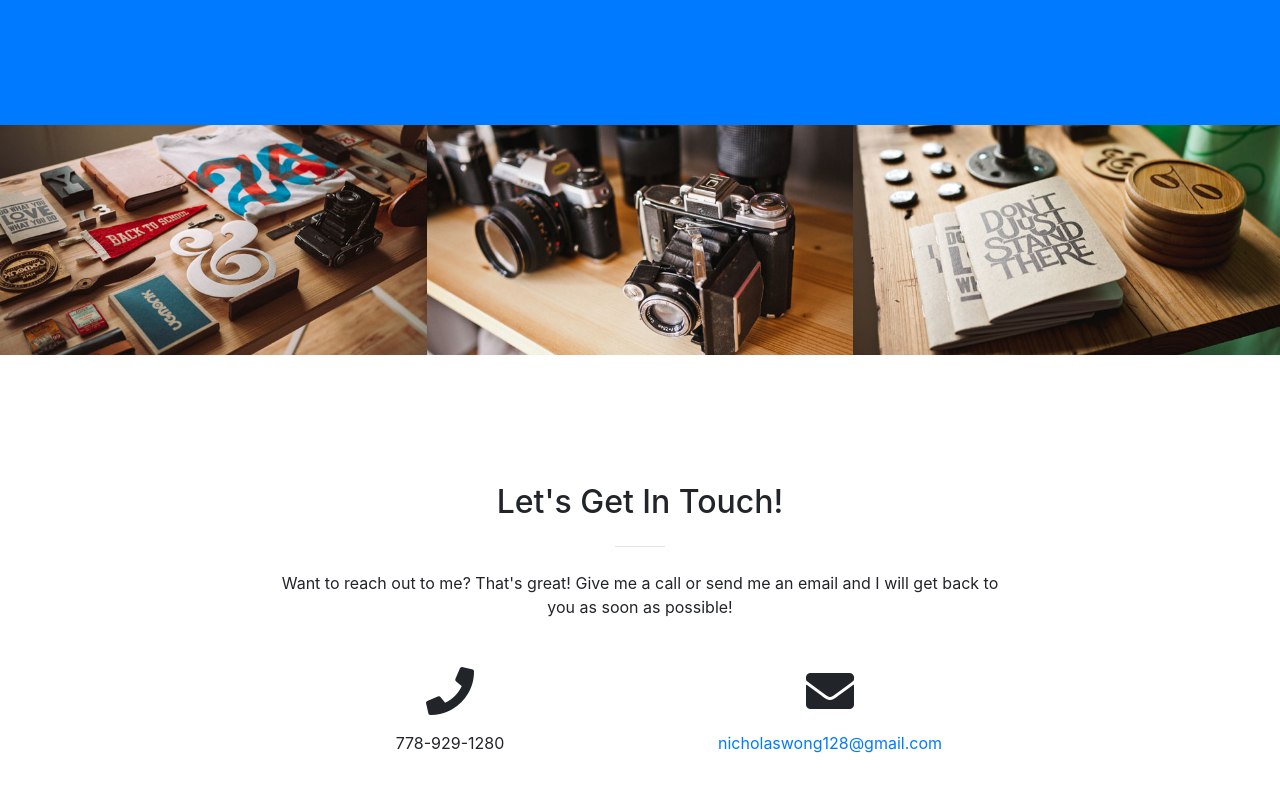
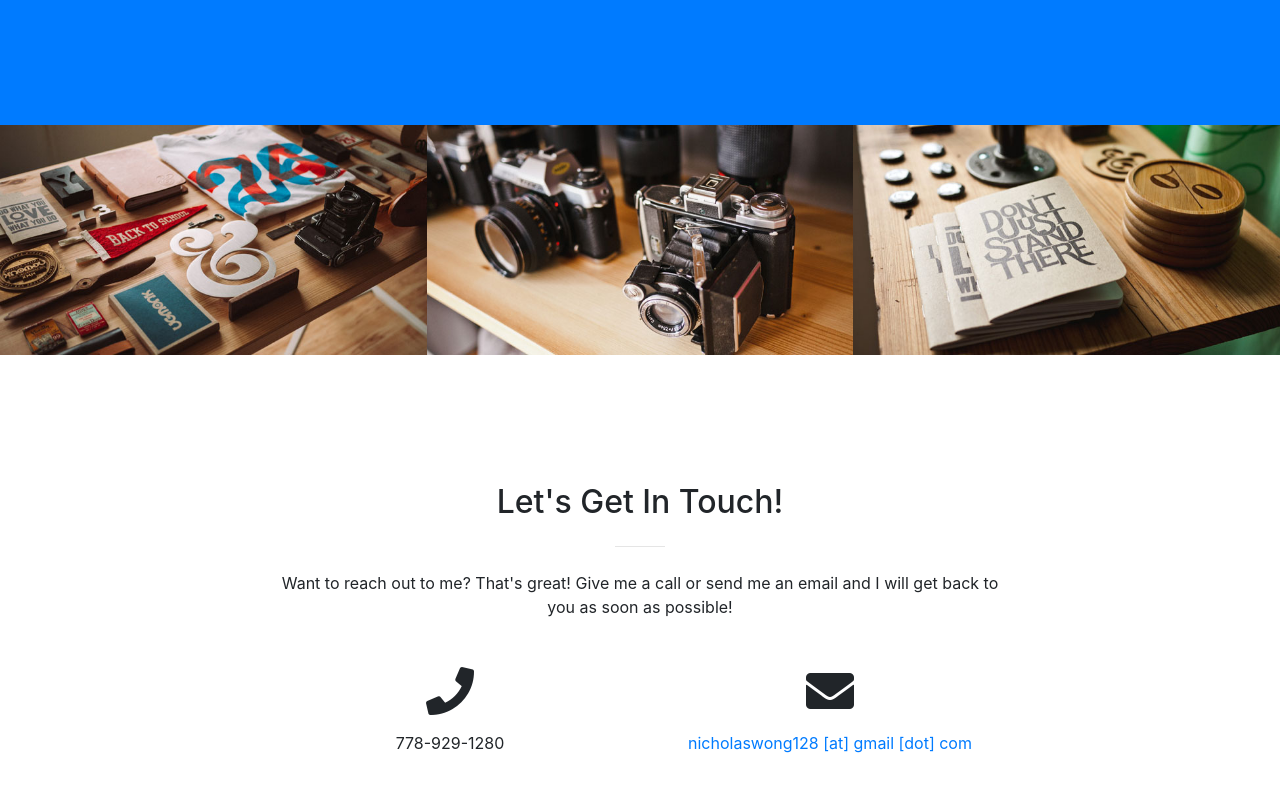
Before and after one commit to kozr/kozr.github.io, a website with bundled scripts: page index.html in a window 1280 px wide. Shown: the part 1152-1943 px from the top of the page. Built offline with nearby package versions, Linux system fonts and the light colour scheme.

Commit message:
Hid email from scrap bots

```diff
--- a/index.html
+++ b/index.html
@@ -249,7 +249,7 @@
           <div class="col-lg-4 mr-auto text-center">
             <i class="fas fa-envelope fa-3x mb-3 sr-contact-2"></i>
             <p>
-              <a href="mailto:your-email@your-domain.com">nicholaswong128@gmail.com</a>
+              <a href="mailto:your-email@your-domain.com">nicholaswong128 [at] gmail [dot] com</a>
             </p>
           </div>
         </div>
```
